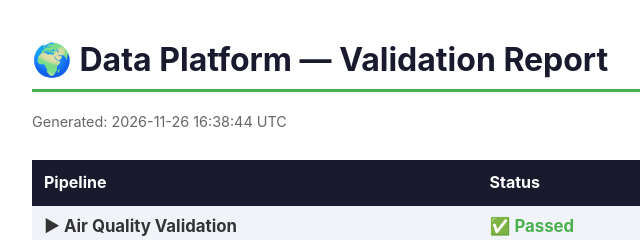
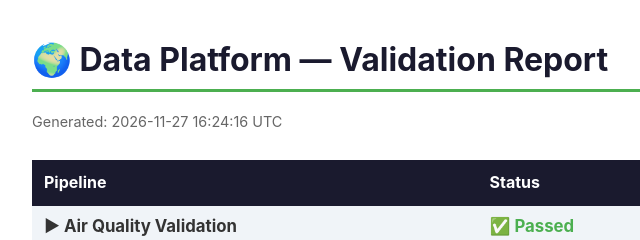
Before and after one commit to Rajee0712/data-platform, a plain HTML site: page validation/index.html in a window 1280 px wide. Shown: the top 240 px of the page, 108-748 px from the left. Drawn offline with Linux system fonts and the light colour scheme.

Commit message:
deploy: badac29ab462e41403a7eb30f5978462d97a5f07

```diff
--- a/validation/index.html
+++ b/validation/index.html
@@ -29,7 +29,7 @@
 </head>
 <body>
     <h1>🌍 Data Platform — Validation Report</h1>
-    <p class="timestamp">Generated: 2026-11-26 16:38:44 UTC</p>
+    <p class="timestamp">Generated: 2026-11-27 16:24:16 UTC</p>
     <table>
         <thead>
             <tr>
```
